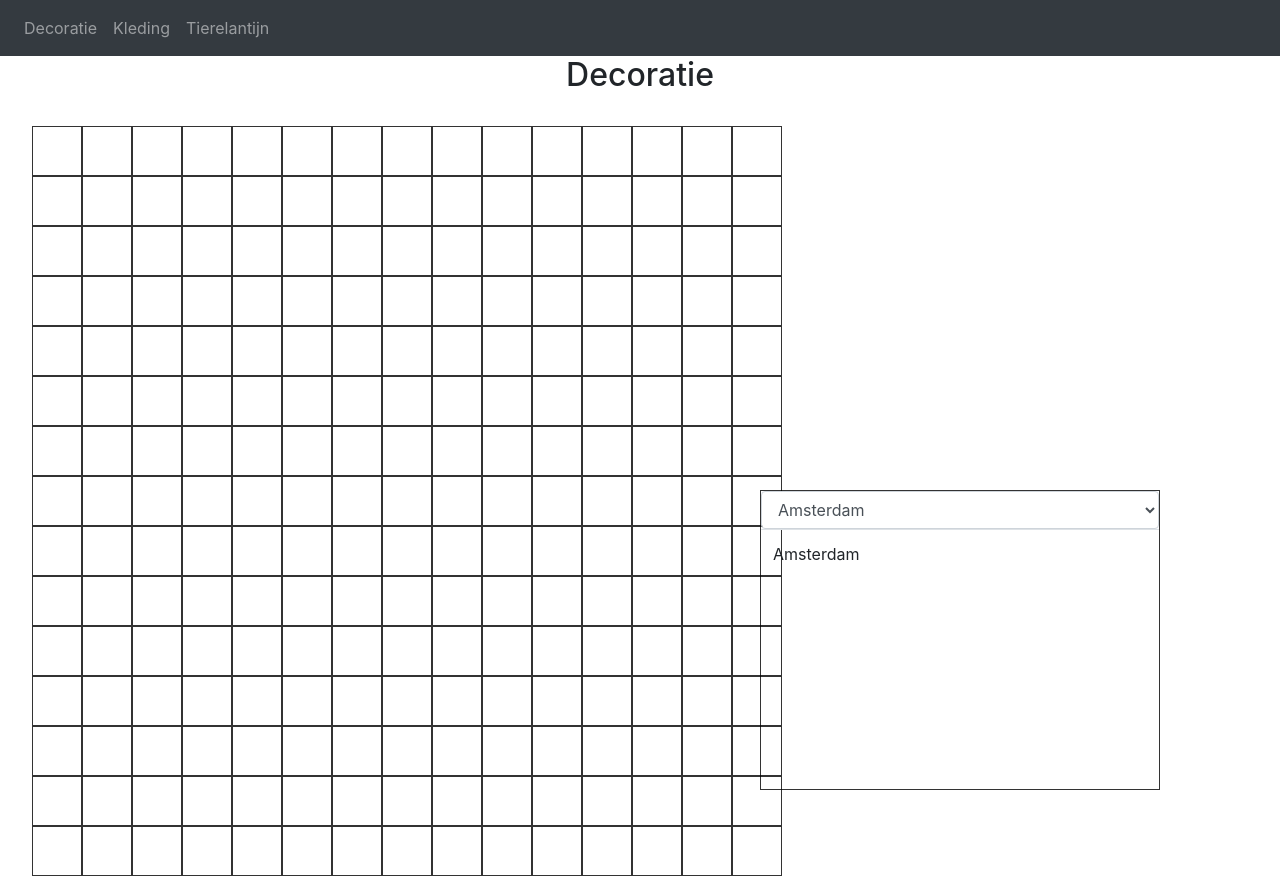
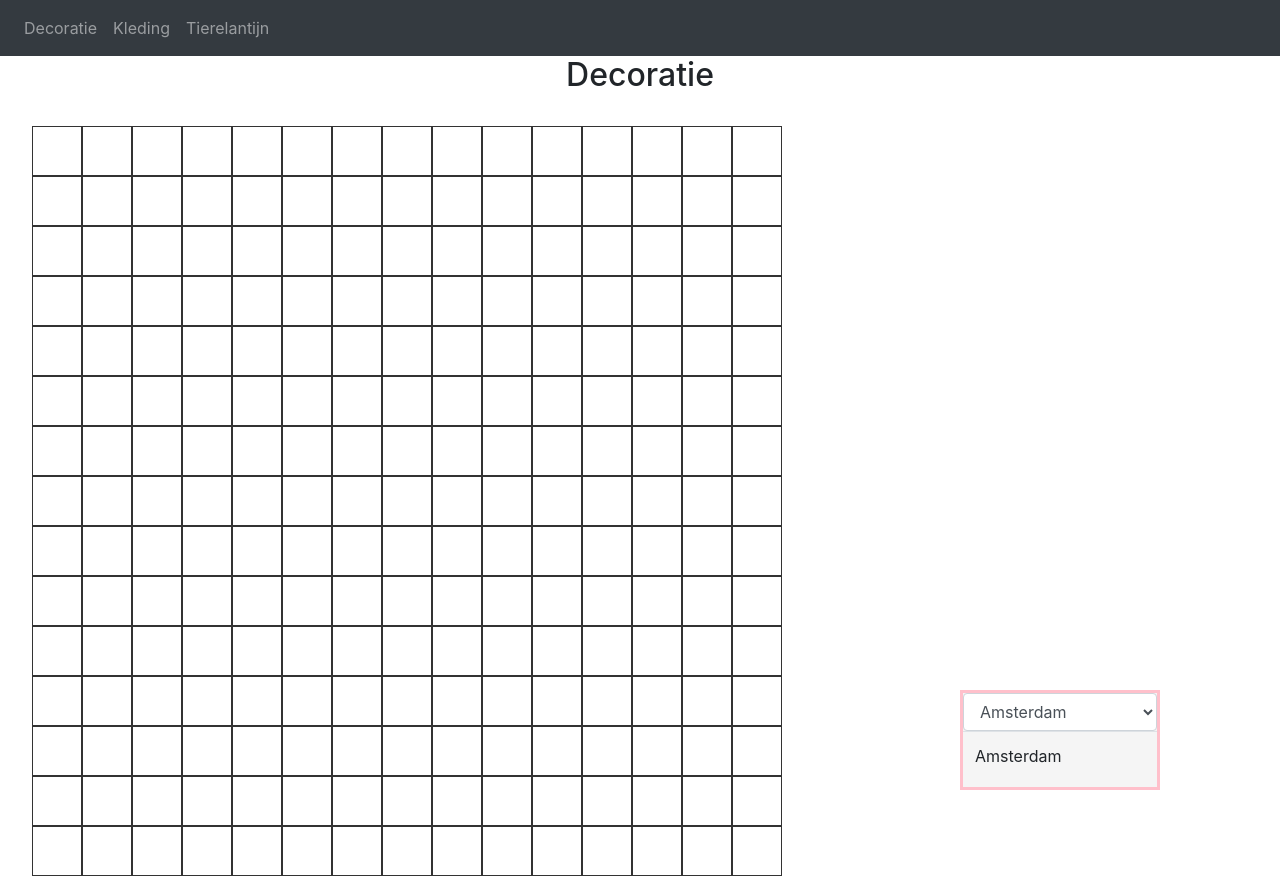
Before and after one commit to Versteeg0/StorageManager, a website built with webpack: page index.html in a window 1280 px wide. Shown: the top 879 px of the page. Built offline with nearby package versions, Linux system fonts and the light colour scheme; no server answers.

Commit message:
WeerView done. View changes.

```diff
--- a/app/Controller/MagazijnController.js
+++ b/app/Controller/MagazijnController.js
@@ -24,9 +24,12 @@ export default class MagazijnController{
         this.formView.createForm();
         this.weerView.generateTable();
 
+
         this.weerView.getTemp = (city) =>{
             this.getTemp(city);
         };
+
+        this.weerView.getTemp("Amsterdam");
 
         document.getElementById("kleding").style.display = "none";
         document.getElementById("tierelantijn").style.display = "none";
--- a/app/View/WeerView.js
+++ b/app/View/WeerView.js
@@ -77,6 +77,8 @@ export class WeerView {
         tableR.appendChild(tableName);
         tableR.appendChild(this.tableTemp);
 
+
+
         tableBody.appendChild(tableR);
 
         table.appendChild(tableR);
--- a/css/style.css
+++ b/css/style.css
@@ -19,7 +19,6 @@
     margin: 20px 0;
 }
 
-
 .cell {
     width: 50px;
     height: 50px;
@@ -30,11 +29,12 @@
 
 #weerDiv {
     position: absolute;
+    background: whitesmoke;
     right: 120px;
     bottom: 10px;
-    width: 400px;
-    height: 300px;
-    border: 1px solid rgba(0, 0, 0, 0.8);
+    width: 200px;
+    height: 100px;
+    border: 3px solid pink;
 }
 
 #chooseCity.active {
```
